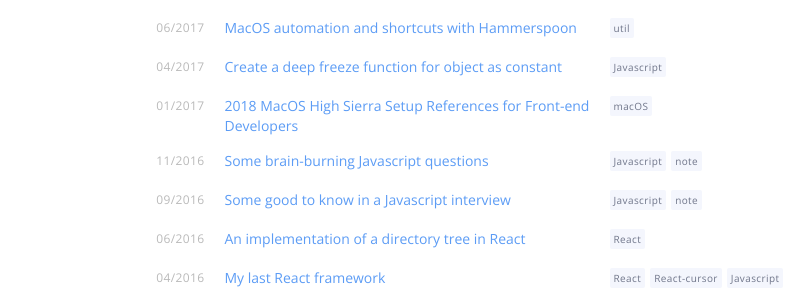
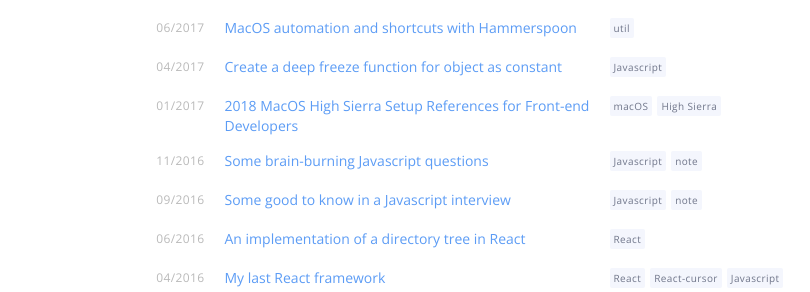
Before and after one commit to fuermosi777/fuermosi777.github.io, a Jekyll site: the page built from index.html, in a window 1280 px wide. Shown: the part 880-1172 px from the top of the page, without its empty margins (223-1033 px from the left). Built offline with Jekyll 4.4.1, drawn with Linux system fonts in a browser that asks for light colours; comment, search, counter and statistics services are not loaded.

Commit message:
updat etag

```diff
--- a/_posts/English/2017-01-17-2017-macos-el-sierra-setup-references-for-front-end-developers.markdown
+++ b/_posts/English/2017-01-17-2017-macos-el-sierra-setup-references-for-front-end-developers.markdown
@@ -4,6 +4,7 @@ layout: post
 category: English
 tags:
 - macOS
+- High Sierra
 ---
 
 * TOC
```
